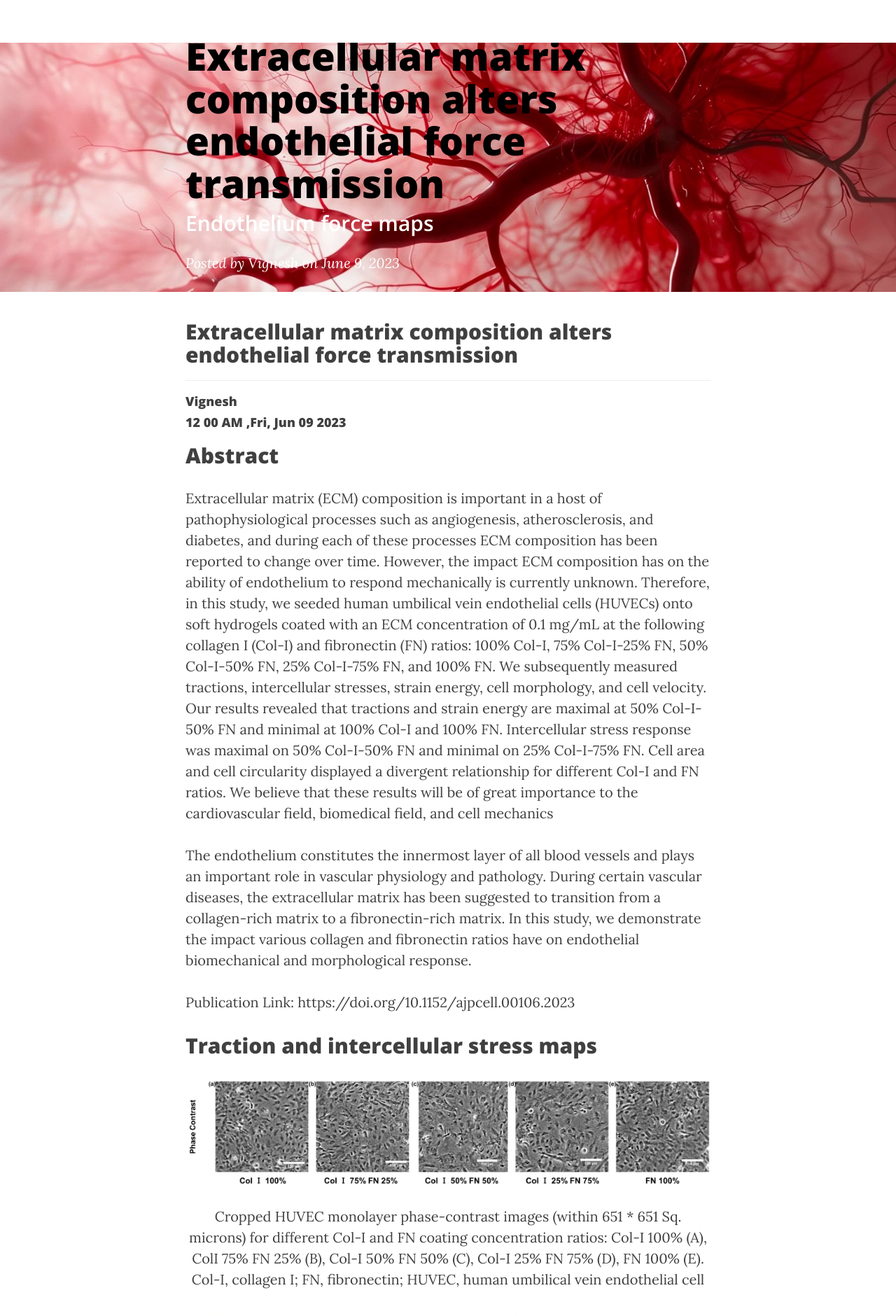
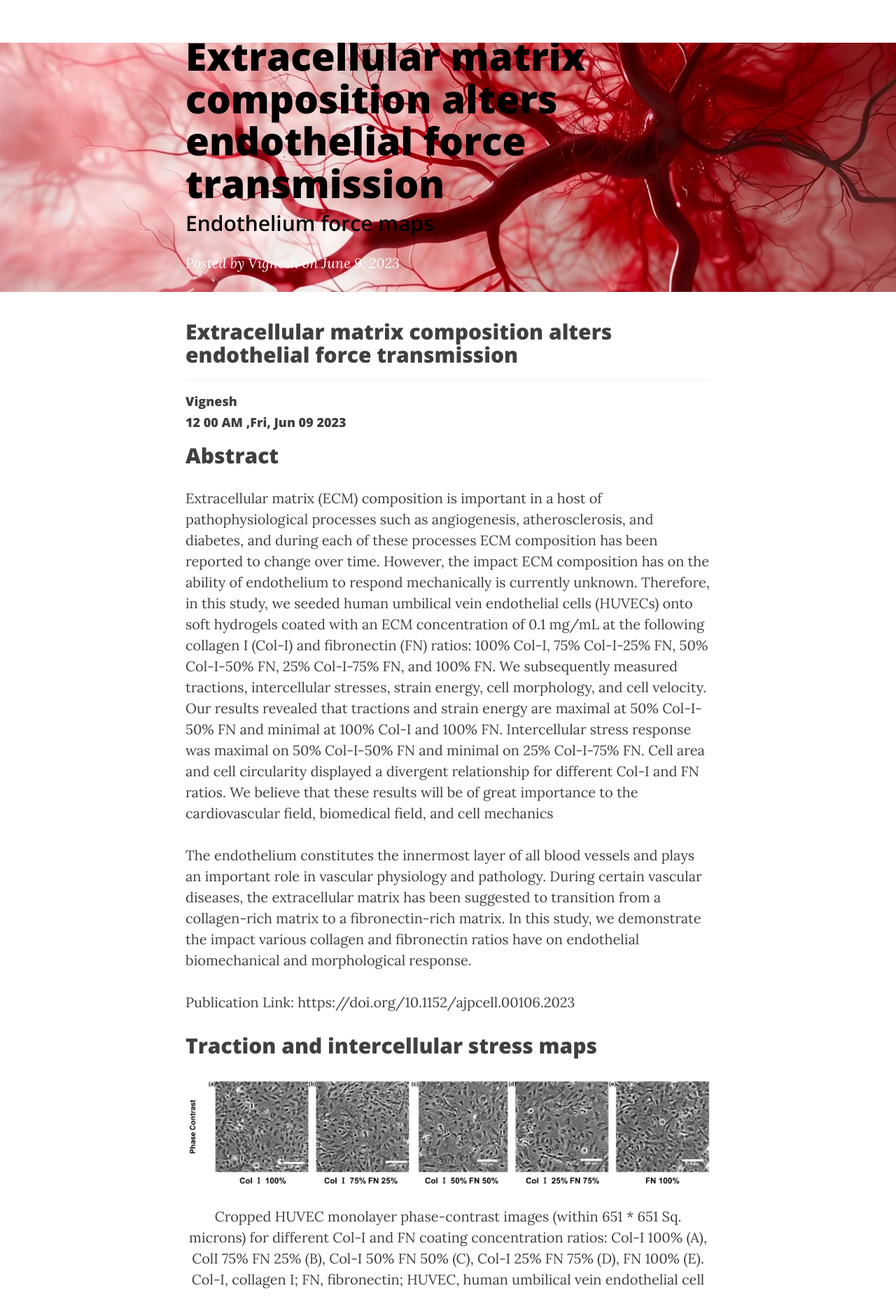
Before and after one commit to vignesharavind/vignesharavind.github.io, a Jekyll site: the page built from _posts/2023-06-09-ECM-Endothelial-Force.markdown, in a window 1280 px wide. Shown: the top 1880 px of the page at 70% size. Built offline with Jekyll 4.4.1, drawn with Linux system fonts in a browser that asks for light colours; nearby versions of some CDN libraries; comment, search, counter and statistics services are not loaded.

Commit message:
Update post3.html

```diff
--- a/_layouts/post3.html
+++ b/_layouts/post3.html
@@ -10,7 +10,7 @@ layout: default
                 <div class="post-heading" style="padding: 30px 0">
 		    <h1 style="color: black;">{{ page.title }}</h1>
                     {% if page.subtitle %}
-                    <h2 class="subheading">{{ page.subtitle }}</h2>
+                    <h2 class="subheading" style="color: black;">{{ page.subtitle }}</h2>
                     {% endif %}
                     <span class="meta">Posted by {{ page.author }} on {{ page.date | date: "%B %-d, %Y" }}</span>
                 </div>
```
